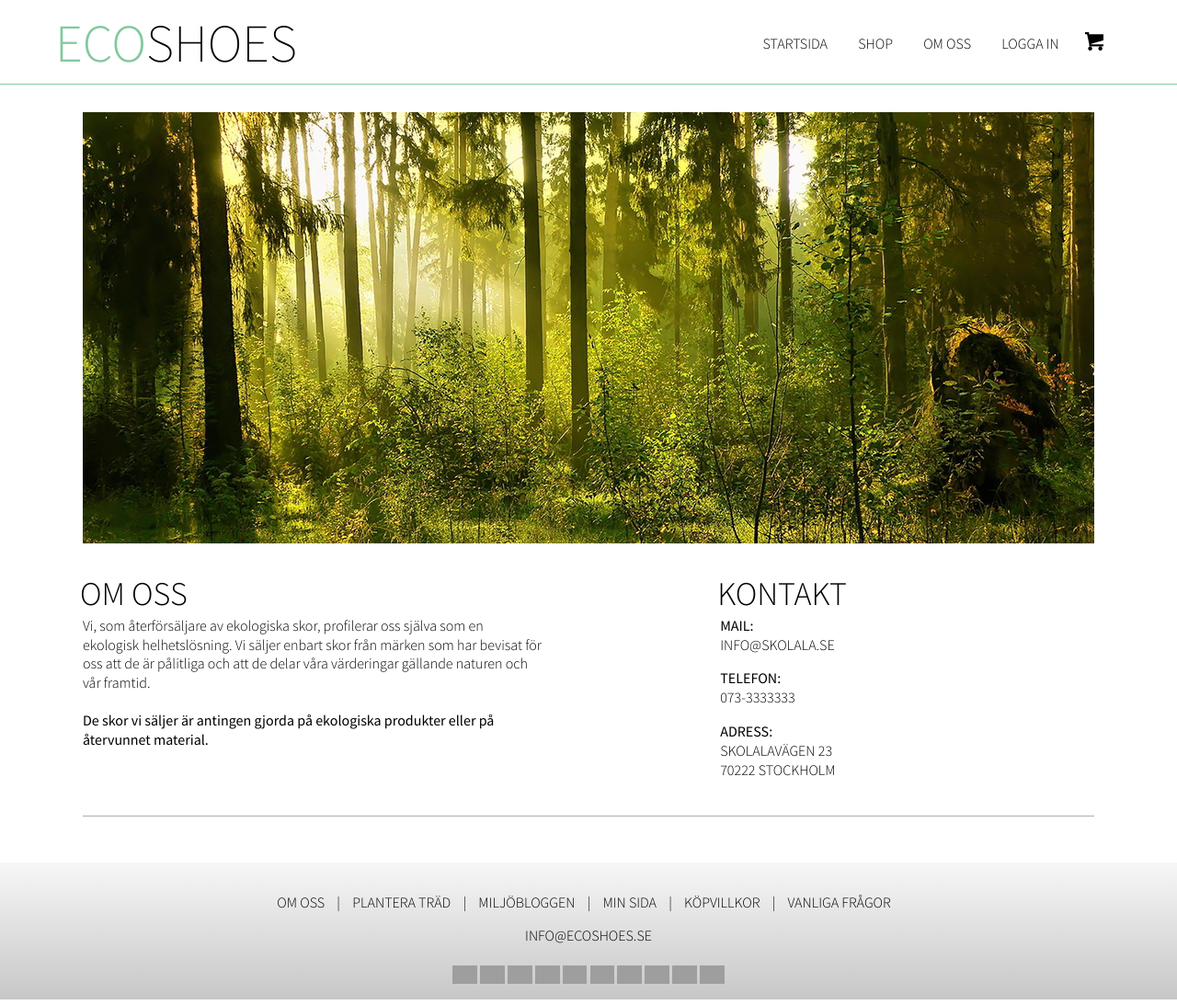
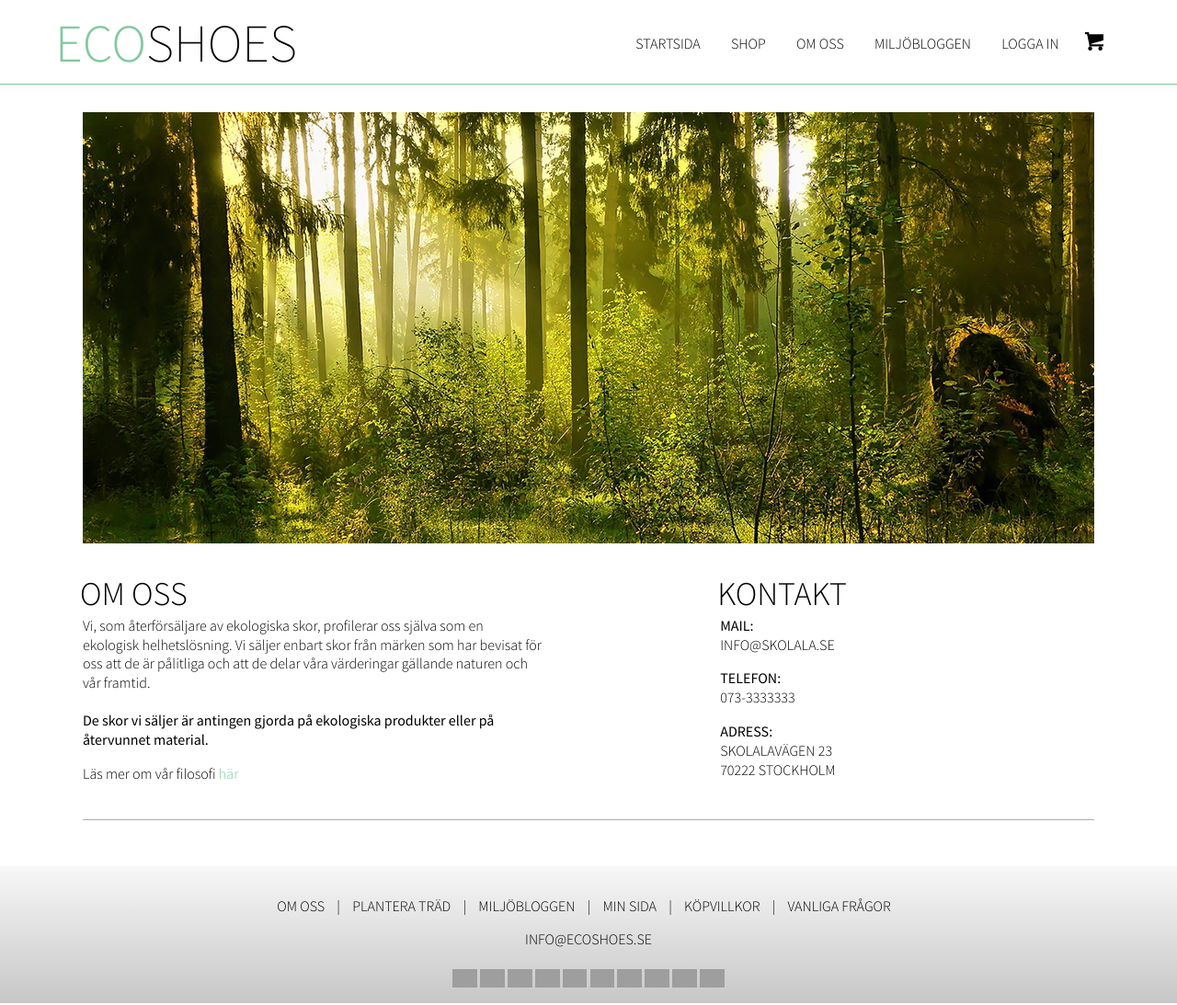
Before and after one commit to jskogh/skolala, a PHP site: page /about.php in a window 1280 px wide. Shown: the whole page at 92% size. Run offline with PHP 8.4, Linux system fonts and the light colour scheme; some libraries are stand-ins or nearby versions; grey boxes are pictures that could not be loaded.

Commit message:
link in header

```diff
--- a/about.php
+++ b/about.php
@@ -23,6 +23,9 @@ require_once 'app/start.php';
     		<p class="margin_top">
     			De skor vi säljer är antingen gjorda på ekologiska produkter eller på återvunnet material.
     		</p>
+    		<br>
+    		<p>Läs mer om vår filosofi <a class="green" href="philosophy.php">här</a>
+    		</p>
     	</div>
 
     	<div id="contact_field">
--- a/incl/header.php
+++ b/incl/header.php
@@ -37,6 +37,7 @@ $shoes = new Shoes();
                 <a href="index.php"><li>Startsida</li></a>
                 <a href="product_page.php"><li>Shop</li></a>
                 <a href="about.php"><li>Om oss</li></a>
+                <a href="ecoshoesmiljoblog.wordpress.com" target="_blank"><li>Miljöbloggen</li></a>
                 <?php
                     if ($_SESSION['user'] == "logged") {
                         echo "<a href='login.php'><li class='logout-button'>Logga ut</li></a>";
```
